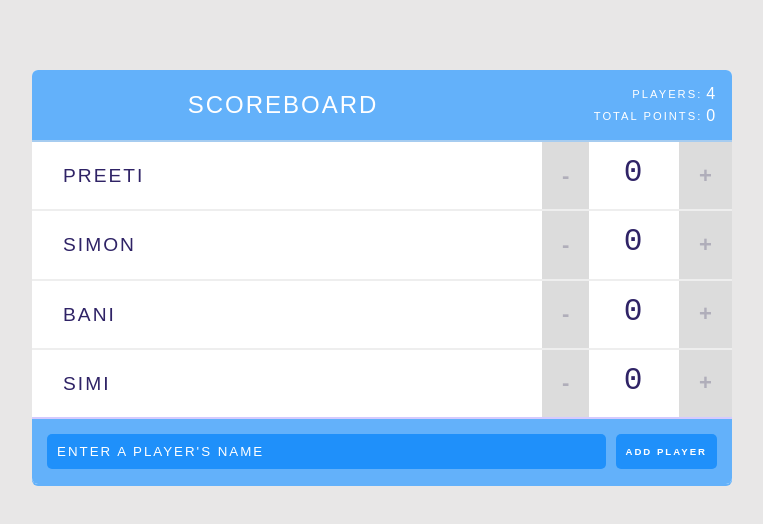
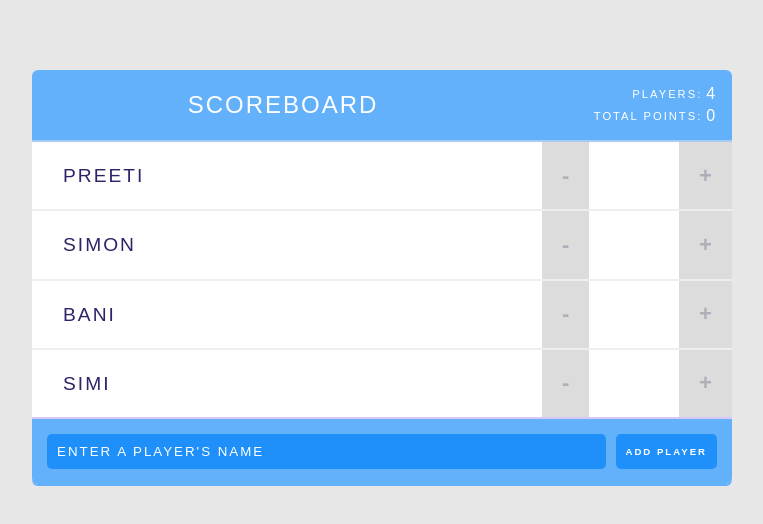
Before and after one commit to singhp1992/score, a React (Create React App) app: page / in a window 1280 px wide. Shown: the top 524 px of the page, without its empty margins (258-1021 px from the left). Built offline with nearby package versions, Linux system fonts and the light colour scheme.

Commit message:
removing score props from counter in player

```diff
--- a/src/components/Player.jsx
+++ b/src/components/Player.jsx
@@ -10,7 +10,6 @@ function Player(props) {
             </span>
 
             <Counter
-                score={props.score}
                 index={props.index}
                 changeScore={props.changeScore}/>
         </div>
```
